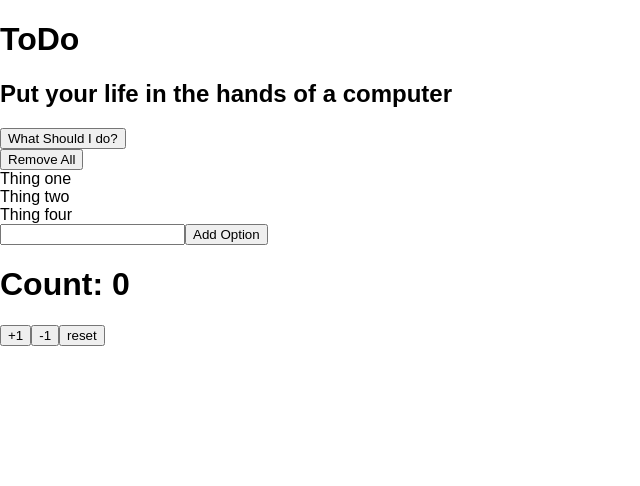
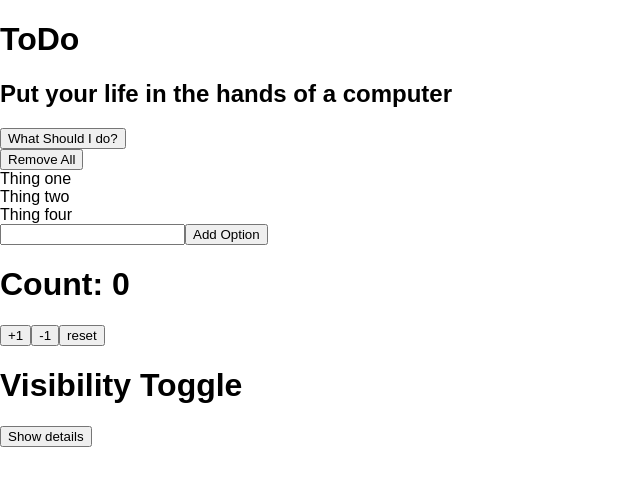
Before and after one commit to moumen-soliman/reactjs-todo-app, a React (Create React App) app: page / in a window 1280 px wide. Shown: the top 486 px of the page, without its empty margins (0-640 px from the left). Built offline with nearby package versions, Linux system fonts and the light colour scheme.

Commit message:
Add Visibility Toggle button with content & component

```diff
--- a/src/App.js
+++ b/src/App.js
@@ -8,6 +8,7 @@ import Action from './components/actions/action.js'
 // import Option from './components/options/option.js'
 import Options from './components/options/options.js'
 import AddOptions from './components/options/addoptions.js'
+import VisibilityToggle from './components/main/visibilitytoggle.js'
 
 class App extends Component {
   render() {
@@ -20,6 +21,7 @@ class App extends Component {
         <Options option={option}/>
         <AddOptions />
         <Counter />
+        <VisibilityToggle />
       </div>
     );
   }
--- /dev/null
+++ b/src/components/main/visibilitytoggle.js
@@ -0,0 +1,39 @@
+import React, {Component} from 'react';
+
+class VisibilityToggle extends Component{
+    constructor(props) {
+        super(props);
+        this.handleToggleVisibility = this.handleToggleVisibility.bind(this);
+        this.state = {
+            visibility: false
+        };
+    }
+
+    handleToggleVisibility() {
+        this.setState((prevState) => {
+            return {
+                visibility: !prevState.visibility
+            };
+        })
+    }
+
+    render() {
+        return (
+            <div>
+                <h1>Visibility Toggle</h1>
+                <button onClick={this.handleToggleVisibility}>
+                    {
+                        this.state.visibility ? 'Hide details' : 'Show details'
+                    }
+                </button>
+                {this.state.visibility && (
+                    <div>
+                        <p>hey There are some details you can see!</p>
+                    </div>
+                )}
+            </div>
+        );
+    }
+}
+
+export default VisibilityToggle;
```
